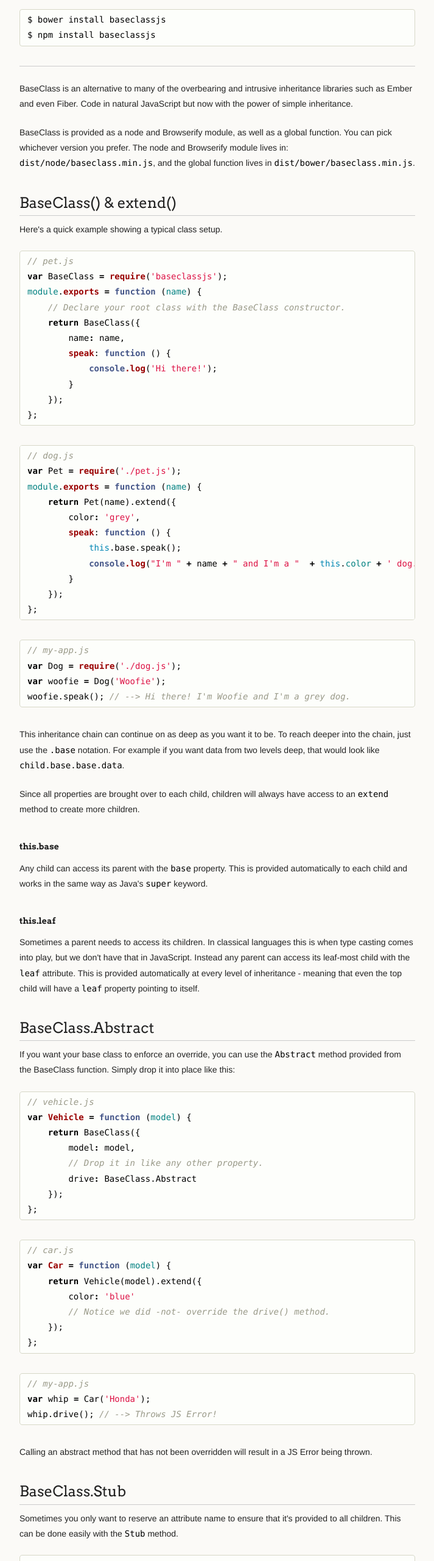
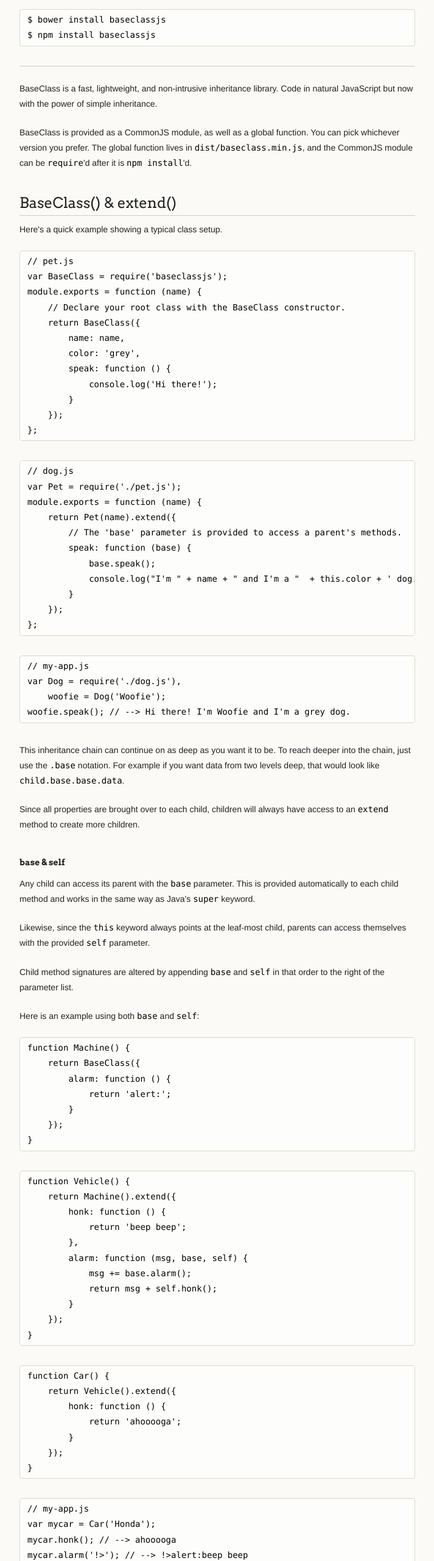
Before and after one commit to cobbdb/baseclass, a plain HTML site: page index.html in a window 1280 px wide. Shown: the part 820-3380 px from the top of the page at 61% size, without its empty margins (278-991 px from the left). Drawn offline with Linux system fonts and the light colour scheme.

```diff
--- a/index.html
+++ b/index.html
@@ -42,125 +42,161 @@
 
 <hr>
 
-<p>BaseClass is an alternative to many of the overbearing and intrusive inheritance libraries
-such as Ember and even Fiber. Code in natural JavaScript but now with the power of simple
-inheritance.</p>
+<p>BaseClass is a fast, lightweight, and non-intrusive inheritance
+library. Code in natural JavaScript but now with the power of
+simple inheritance.</p>
 
-<p>BaseClass is provided as a node and Browserify module, as well as a global function. You can
-pick whichever version you prefer. The node and Browserify module lives in:
-<code>dist/node/baseclass.min.js</code>, and the global function lives in <code>dist/bower/baseclass.min.js</code>.</p>
+<p>BaseClass is provided as a CommonJS module, as well as a global function.
+You can pick whichever version you prefer. The global function lives
+in <code>dist/baseclass.min.js</code>, and the CommonJS module can be <code>require</code>'d
+after it is <code>npm install</code>'d.</p>
 
 <h2>
 <a id="baseclass--extend" class="anchor" href="#baseclass--extend" aria-hidden="true"><span class="octicon octicon-link"></span></a>BaseClass() &amp; extend()</h2>
 
 <p>Here's a quick example showing a typical class setup.</p>
 
-<div class="highlight highlight-javascript"><pre><span class="c1">// pet.js</span>
-<span class="k">var</span> BaseClass <span class="o">=</span> <span class="nf">require</span>(<span class="s1">'baseclassjs'</span>);
-<span class="no">module</span>.<span class="nf">exports</span> <span class="o">=</span> <span class="kt">function</span> (<span class="nv">name</span>) {
-    <span class="c1">// Declare your root class with the BaseClass constructor.</span>
-    <span class="k">return</span> BaseClass({
-        name<span class="o">:</span> name,
-        <span class="nf">speak</span>: <span class="kt">function</span> () {
-            <span class="nc">console</span><span class="nf">.log</span>(<span class="s1">'Hi there!'</span>);
+<div class="highlight highlight-javascript"><pre><span class="pl-c">// pet.js</span>
+<span class="pl-s">var</span> BaseClass <span class="pl-k">=</span> <span class="pl-s3">require</span>(<span class="pl-s1"><span class="pl-pds">'</span>baseclassjs<span class="pl-pds">'</span></span>);
+<span class="pl-s3">module</span>.<span class="pl-en">exports</span> <span class="pl-k">=</span> <span class="pl-st">function</span> (<span class="pl-vpf">name</span>) {
+    <span class="pl-c">// Declare your root class with the BaseClass constructor.</span>
+    <span class="pl-k">return</span> BaseClass({
+        name<span class="pl-k">:</span> name,
+        color<span class="pl-k">:</span> <span class="pl-s1"><span class="pl-pds">'</span>grey<span class="pl-pds">'</span></span>,
+        <span class="pl-en">speak</span>: <span class="pl-st">function</span> () {
+            <span class="pl-en">console</span><span class="pl-s3">.log</span>(<span class="pl-s1"><span class="pl-pds">'</span>Hi there!<span class="pl-pds">'</span></span>);
         }
     });
 };</pre></div>
 
-<div class="highlight highlight-javascript"><pre><span class="c1">// dog.js</span>
-<span class="k">var</span> Pet <span class="o">=</span> <span class="nf">require</span>(<span class="s1">'./pet.js'</span>);
-<span class="no">module</span>.<span class="nf">exports</span> <span class="o">=</span> <span class="kt">function</span> (<span class="nv">name</span>) {
-    <span class="k">return</span> Pet(name).extend({
-        color<span class="o">:</span> <span class="s1">'grey'</span>,
-        <span class="nf">speak</span>: <span class="kt">function</span> () {
-            <span class="nb">this</span>.base.speak();
-            <span class="nc">console</span><span class="nf">.log</span>(<span class="s2">"I'm "</span> <span class="o">+</span> name <span class="o">+</span> <span class="s2">" and I'm a "</span>  <span class="o">+</span> <span class="nb">this</span>.<span class="no">color</span> <span class="o">+</span> <span class="s1">' dog.'</span>);
+<div class="highlight highlight-javascript"><pre><span class="pl-c">// dog.js</span>
+<span class="pl-s">var</span> Pet <span class="pl-k">=</span> <span class="pl-s3">require</span>(<span class="pl-s1"><span class="pl-pds">'</span>./pet.js<span class="pl-pds">'</span></span>);
+<span class="pl-s3">module</span>.<span class="pl-en">exports</span> <span class="pl-k">=</span> <span class="pl-st">function</span> (<span class="pl-vpf">name</span>) {
+    <span class="pl-k">return</span> Pet(name).extend({
+        <span class="pl-c">// The 'base' parameter is provided to access a parent's methods.</span>
+        <span class="pl-en">speak</span>: <span class="pl-st">function</span> (<span class="pl-vpf">base</span>) {
+            base.speak();
+            <span class="pl-en">console</span><span class="pl-s3">.log</span>(<span class="pl-s1"><span class="pl-pds">"</span>I'm <span class="pl-pds">"</span></span> <span class="pl-k">+</span> name <span class="pl-k">+</span> <span class="pl-s1"><span class="pl-pds">"</span> and I'm a <span class="pl-pds">"</span></span>  <span class="pl-k">+</span> <span class="pl-v">this</span>.<span class="pl-sc">color</span> <span class="pl-k">+</span> <span class="pl-s1"><span class="pl-pds">'</span> dog.<span class="pl-pds">'</span></span>);
         }
     });
 };</pre></div>
 
-<div class="highlight highlight-javascript"><pre><span class="c1">// my-app.js</span>
-<span class="k">var</span> Dog <span class="o">=</span> <span class="nf">require</span>(<span class="s1">'./dog.js'</span>);
-<span class="k">var</span> woofie <span class="o">=</span> Dog(<span class="s1">'Woofie'</span>);
-woofie.speak(); <span class="c1">// --&gt; Hi there! I'm Woofie and I'm a grey dog.</span></pre></div>
+<div class="highlight highlight-javascript"><pre><span class="pl-c">// my-app.js</span>
+<span class="pl-s">var</span> Dog <span class="pl-k">=</span> <span class="pl-s3">require</span>(<span class="pl-s1"><span class="pl-pds">'</span>./dog.js<span class="pl-pds">'</span></span>),
+    woofie <span class="pl-k">=</span> Dog(<span class="pl-s1"><span class="pl-pds">'</span>Woofie<span class="pl-pds">'</span></span>);
+woofie.speak(); <span class="pl-c">// --&gt; Hi there! I'm Woofie and I'm a grey dog.</span></pre></div>
 
-<p>This inheritance chain can continue on as deep as you want it to be. To reach deeper into the
-chain, just use the <code>.base</code> notation. For example if you want data from two levels deep, that
-would look like <code>child.base.base.data</code>.</p>
+<p>This inheritance chain can continue on as deep as you want it to be. To
+reach deeper into the chain, just use the <code>.base</code> notation. For example
+if you want data from two levels deep, that would look
+like <code>child.base.base.data</code>.</p>
 
-<p>Since all properties are brought over to each child, children will always have access to an <code>extend</code>
-method to create more children.</p>
+<p>Since all properties are brought over to each child, children will always
+have access to an <code>extend</code> method to create more children.</p>
 
 <h4>
-<a id="thisbase" class="anchor" href="#thisbase" aria-hidden="true"><span class="octicon octicon-link"></span></a>this.base</h4>
+<a id="base--self" class="anchor" href="#base--self" aria-hidden="true"><span class="octicon octicon-link"></span></a>base &amp; self</h4>
 
-<p>Any child can access its parent with the <code>base</code> property. This is provided automatically to
-each child and works in the same way as Java's <code>super</code> keyword.</p>
+<p>Any child can access its parent with the <code>base</code> parameter. This is provided
+automatically to each child method and works in the same way as Java's
+<code>super</code> keyword.</p>
 
-<h4>
-<a id="thisleaf" class="anchor" href="#thisleaf" aria-hidden="true"><span class="octicon octicon-link"></span></a>this.leaf</h4>
+<p>Likewise, since the <code>this</code> keyword always points at the leaf-most child,
+parents can access themselves with the provided <code>self</code> parameter.</p>
 
-<p>Sometimes a parent needs to access its children. In classical languages this is when type
-casting comes into play, but we don't have that in JavaScript. Instead any parent can
-access its leaf-most child with the <code>leaf</code> attribute. This is provided automatically at
-every level of inheritance - meaning that even the top child will have a <code>leaf</code>
-property pointing to itself.</p>
+<p>Child method signatures are altered by appending <code>base</code> and <code>self</code> in that
+order to the right of the parameter list.</p>
+
+<p>Here is an example using both <code>base</code> and <code>self</code>:</p>
+
+<div class="highlight highlight-javascript"><pre><span class="pl-st">function</span> <span class="pl-en">Machine</span>() {
+    <span class="pl-k">return</span> BaseClass({
+        <span class="pl-en">alarm</span>: <span class="pl-st">function</span> () {
+            <span class="pl-k">return</span> <span class="pl-s1"><span class="pl-pds">'</span>alert:<span class="pl-pds">'</span></span>;
+        }
+    });
+}</pre></div>
+
+<div class="highlight highlight-javascript"><pre><span class="pl-st">function</span> <span class="pl-en">Vehicle</span>() {
+    <span class="pl-k">return</span> Machine().extend({
+        <span class="pl-en">honk</span>: <span class="pl-st">function</span> () {
+            <span class="pl-k">return</span> <span class="pl-s1"><span class="pl-pds">'</span>beep beep<span class="pl-pds">'</span></span>;
+        },
+        <span class="pl-en">alarm</span>: <span class="pl-st">function</span> (<span class="pl-vpf">msg</span>, <span class="pl-vpf">base</span>, <span class="pl-vpf">self</span>) {
+            msg <span class="pl-k">+=</span> base.alarm();
+            <span class="pl-k">return</span> msg <span class="pl-k">+</span> self.honk();
+        }
+    });
+}</pre></div>
+
+<div class="highlight highlight-javascript"><pre><span class="pl-st">function</span> <span class="pl-en">Car</span>() {
+    <span class="pl-k">return</span> Vehicle().extend({
+        <span class="pl-en">honk</span>: <span class="pl-st">function</span> () {
+            <span class="pl-k">return</span> <span class="pl-s1"><span class="pl-pds">'</span>ahooooga<span class="pl-pds">'</span></span>;
+        }
+    });
+}</pre></div>
+
+<div class="highlight highlight-javascript"><pre><span class="pl-c">// my-app.js</span>
+<span class="pl-s">var</span> mycar <span class="pl-k">=</span> Car(<span class="pl-s1"><span class="pl-pds">'</span>Honda<span class="pl-pds">'</span></span>);
+mycar.honk(); <span class="pl-c">// --&gt; ahooooga</span>
+mycar.alarm(<span class="pl-s1"><span class="pl-pds">'</span>!&gt;<span class="pl-pds">'</span></span>); <span class="pl-c">// --&gt; !&gt;alert:beep beep</span></pre></div>
 
 <h2>
 <a id="baseclassabstract" class="anchor" href="#baseclassabstract" aria-hidden="true"><span class="octicon octicon-link"></span></a>BaseClass.Abstract</h2>
 
-<p>If you want your base class to enforce an override, you can use the <code>Abstract</code> method provided
-from the BaseClass function. Simply drop it into place like this:</p>
+<p>If you want your base class to enforce an override, you can use the
+<code>Abstract</code> method provided from the BaseClass function. Simply drop it into
+place like this:</p>
 
-<div class="highlight highlight-javascript"><pre><span class="c1">// vehicle.js</span>
-<span class="k">var</span> <span class="nf">Vehicle</span> <span class="o">=</span> <span class="kt">function</span> (<span class="nv">model</span>) {
-    <span class="k">return</span> BaseClass({
-        model<span class="o">:</span> model,
-        <span class="c1">// Drop it in like any other property.</span>
-        drive<span class="o">:</span> BaseClass.Abstract
+<div class="highlight highlight-javascript"><pre><span class="pl-st">function</span> <span class="pl-en">Vehicle</span>(<span class="pl-vpf">model</span>) {
+    <span class="pl-k">return</span> BaseClass({
+        model<span class="pl-k">:</span> model,
+        <span class="pl-c">// Drop it in like any other property.</span>
+        drive<span class="pl-k">:</span> BaseClass.Abstract
     });
-};</pre></div>
+}</pre></div>
 
-<div class="highlight highlight-javascript"><pre><span class="c1">// car.js</span>
-<span class="k">var</span> <span class="nf">Car</span> <span class="o">=</span> <span class="kt">function</span> (<span class="nv">model</span>) {
-    <span class="k">return</span> Vehicle(model).extend({
-        color<span class="o">:</span> <span class="s1">'blue'</span>
-        <span class="c1">// Notice we did -not- override the drive() method.</span>
+<div class="highlight highlight-javascript"><pre><span class="pl-st">function</span> <span class="pl-en">Car</span>(<span class="pl-vpf">model</span>) {
+    <span class="pl-k">return</span> Vehicle(model).extend({
+        color<span class="pl-k">:</span> <span class="pl-s1"><span class="pl-pds">'</span>blue<span class="pl-pds">'</span></span>
+        <span class="pl-c">// Notice we did -not- override the drive() method.</span>
     });
-};</pre></div>
+}</pre></div>
 
-<div class="highlight highlight-javascript"><pre><span class="c1">// my-app.js</span>
-<span class="k">var</span> whip <span class="o">=</span> Car(<span class="s1">'Honda'</span>);
-whip.drive(); <span class="c1">// --&gt; Throws JS Error!</span></pre></div>
+<div class="highlight highlight-javascript"><pre><span class="pl-c">// my-app.js</span>
+<span class="pl-s">var</span> mycar <span class="pl-k">=</span> Car(<span class="pl-s1"><span class="pl-pds">'</span>Honda<span class="pl-pds">'</span></span>);
+mycar.drive(); <span class="pl-c">// --&gt; Throws JS Error!</span></pre></div>
 
-<p>Calling an abstract method that has not been overridden will result in a JS Error being thrown.</p>
+<p>Calling an abstract method that has not been overridden will result in a
+JS Error being thrown.</p>
 
 <h2>
 <a id="baseclassstub" class="anchor" href="#baseclassstub" aria-hidden="true"><span class="octicon octicon-link"></span></a>BaseClass.Stub</h2>
 
-<p>Sometimes you only want to reserve an attribute name to ensure that it's provided to all children.
-This can be done easily with the <code>Stub</code> method.</p>
+<p>Sometimes you only want to reserve an attribute name to ensure that it's
+provided to all children. This can be done easily with the <code>Stub</code> method.</p>
 
-<div class="highlight highlight-javascript"><pre><span class="c1">// vehicle.js</span>
-<span class="k">var</span> <span class="nf">Vehicle</span> <span class="o">=</span> <span class="kt">function</span> (<span class="nv">model</span>) {
-    <span class="k">return</span> BaseClass({
-        model<span class="o">:</span> model,
-        <span class="c1">// Drop it in like any other property.</span>
-        honk<span class="o">:</span> BaseClass.Stub
+<div class="highlight highlight-javascript"><pre><span class="pl-c">// vehicle.js</span>
+<span class="pl-s">var</span> <span class="pl-en">Vehicle</span> <span class="pl-k">=</span> <span class="pl-st">function</span> (<span class="pl-vpf">model</span>) {
+    <span class="pl-k">return</span> BaseClass({
+        model<span class="pl-k">:</span> model,
+        <span class="pl-c">// Drop it in like any other property.</span>
+        honk<span class="pl-k">:</span> BaseClass.Stub
     });
 };</pre></div>
 
-<div class="highlight highlight-javascript"><pre><span class="c1">// car.js</span>
-<span class="k">var</span> <span class="nf">Car</span> <span class="o">=</span> <span class="kt">function</span> (<span class="nv">model</span>) {
-    <span class="k">return</span> Vehicle(model).extend({
-        weight<span class="o">:</span> <span class="s1">'1000lbs'</span>
-        <span class="c1">// Notice we did -not- override the honk() method.</span>
+<div class="highlight highlight-javascript"><pre><span class="pl-c">// car.js</span>
+<span class="pl-s">var</span> <span class="pl-en">Car</span> <span class="pl-k">=</span> <span class="pl-st">function</span> (<span class="pl-vpf">model</span>) {
+    <span class="pl-k">return</span> Vehicle(model).extend({
+        weight<span class="pl-k">:</span> <span class="pl-s1"><span class="pl-pds">'</span>1000lbs<span class="pl-pds">'</span></span>
+        <span class="pl-c">// Notice we did -not- override the honk() method.</span>
     });
 };</pre></div>
 
-<div class="highlight highlight-javascript"><pre><span class="c1">// my-app.js</span>
-<span class="k">var</span> whip <span class="o">=</span> Car(<span class="s1">'Honda'</span>);
-whip.honk(); <span class="c1">// --&gt; Nothing happens.</span></pre></div>
+<div class="highlight highlight-javascript"><pre><span class="pl-c">// my-app.js</span>
+<span class="pl-s">var</span> whip <span class="pl-k">=</span> Car(<span class="pl-s1"><span class="pl-pds">'</span>Honda<span class="pl-pds">'</span></span>);
+whip.honk(); <span class="pl-c">// --&gt; Nothing happens.</span></pre></div>
 
 <h2>
 <a id="baseclassinterface--implement" class="anchor" href="#baseclassinterface--implement" aria-hidden="true"><span class="octicon octicon-link"></span></a>BaseClass.Interface() &amp; implement()</h2>
@@ -170,31 +206,31 @@
 contain an <code>implement()</code> method used to attach one or more
 interfaces.</p>
 
-<div class="highlight highlight-javascript"><pre><span class="c1">// honkable.js</span>
-<span class="k">var</span> BaseClass <span class="o">=</span> <span class="nf">require</span>(<span class="s1">'baseclassjs'</span>);
-<span class="nv">module</span>.exports <span class="o">=</span> BaseClass.Interface({
-    <span class="nf">honk</span>: <span class="kt">function</span> () {
-        <span class="k">return</span> <span class="s1">'beep beep'</span>;
+<div class="highlight highlight-javascript"><pre><span class="pl-c">// honkable.js</span>
+<span class="pl-s">var</span> BaseClass <span class="pl-k">=</span> <span class="pl-s3">require</span>(<span class="pl-s1"><span class="pl-pds">'</span>baseclassjs<span class="pl-pds">'</span></span>);
+<span class="pl-sv">module</span>.exports <span class="pl-k">=</span> BaseClass.Interface({
+    <span class="pl-en">honk</span>: <span class="pl-st">function</span> () {
+        <span class="pl-k">return</span> <span class="pl-s1"><span class="pl-pds">'</span>beep beep<span class="pl-pds">'</span></span>;
     }
 });</pre></div>
 
-<div class="highlight highlight-javascript"><pre><span class="c1">// car.js</span>
-<span class="k">var</span> Vehicle <span class="o">=</span> <span class="nf">require</span>(<span class="s1">'./vehicle.js'</span>),
-    Honkable <span class="o">=</span> <span class="nf">require</span>(<span class="s1">'./honkable.js'</span>),
-    Driveable <span class="o">=</span> <span class="nf">require</span>(<span class="s1">'./driveable.js'</span>);
-<span class="no">module</span>.<span class="nf">exports</span> <span class="o">=</span> <span class="kt">function</span> (<span class="nv">model</span>) {
-    <span class="k">return</span> Vehicle(model).extend({
-        weight<span class="o">:</span> <span class="s1">'1000lbs'</span>
+<div class="highlight highlight-javascript"><pre><span class="pl-c">// car.js</span>
+<span class="pl-s">var</span> Vehicle <span class="pl-k">=</span> <span class="pl-s3">require</span>(<span class="pl-s1"><span class="pl-pds">'</span>./vehicle.js<span class="pl-pds">'</span></span>),
+    Honkable <span class="pl-k">=</span> <span class="pl-s3">require</span>(<span class="pl-s1"><span class="pl-pds">'</span>./honkable.js<span class="pl-pds">'</span></span>),
+    Driveable <span class="pl-k">=</span> <span class="pl-s3">require</span>(<span class="pl-s1"><span class="pl-pds">'</span>./driveable.js<span class="pl-pds">'</span></span>);
+<span class="pl-s3">module</span>.<span class="pl-en">exports</span> <span class="pl-k">=</span> <span class="pl-st">function</span> (<span class="pl-vpf">model</span>) {
+    <span class="pl-k">return</span> Vehicle(model).extend({
+        weight<span class="pl-k">:</span> <span class="pl-s1"><span class="pl-pds">'</span>1000lbs<span class="pl-pds">'</span></span>
     }).implement(
         Honkable,
         Driveable
     );
 };</pre></div>
 
-<div class="highlight highlight-javascript"><pre><span class="c1">// myapp.js</span>
-<span class="k">var</span> Car <span class="o">=</span> <span class="nf">require</span>(<span class="s1">'./cat.js'</span>);
-myride <span class="o">=</span> Car(<span class="s1">'honda'</span>);
-myride.honk(); <span class="c1">// --&gt; beep beep</span></pre></div>
+<div class="highlight highlight-javascript"><pre><span class="pl-c">// myapp.js</span>
+<span class="pl-s">var</span> Car <span class="pl-k">=</span> <span class="pl-s3">require</span>(<span class="pl-s1"><span class="pl-pds">'</span>./cat.js<span class="pl-pds">'</span></span>);
+myride <span class="pl-k">=</span> Car(<span class="pl-s1"><span class="pl-pds">'</span>honda<span class="pl-pds">'</span></span>);
+myride.honk(); <span class="pl-c">// --&gt; beep beep</span></pre></div>
 
 <hr>
 
--- a/stylesheets/styles.css
+++ b/stylesheets/styles.css
@@ -98,13 +98,15 @@
 }
 
 ul {
-  list-style: inside;
+  list-style-position: inside;
+  list-style: disc;
   padding-left: 25px;
 }
 
 ol {
-  list-style: decimal inside;
-  padding-left: 20px;
+  list-style-position: inside;
+  list-style: decimal;
+  padding-left: 25px;
 }
 
 blockquote {
```
Also changed, not shown: params.json (+1 -1 lines).
